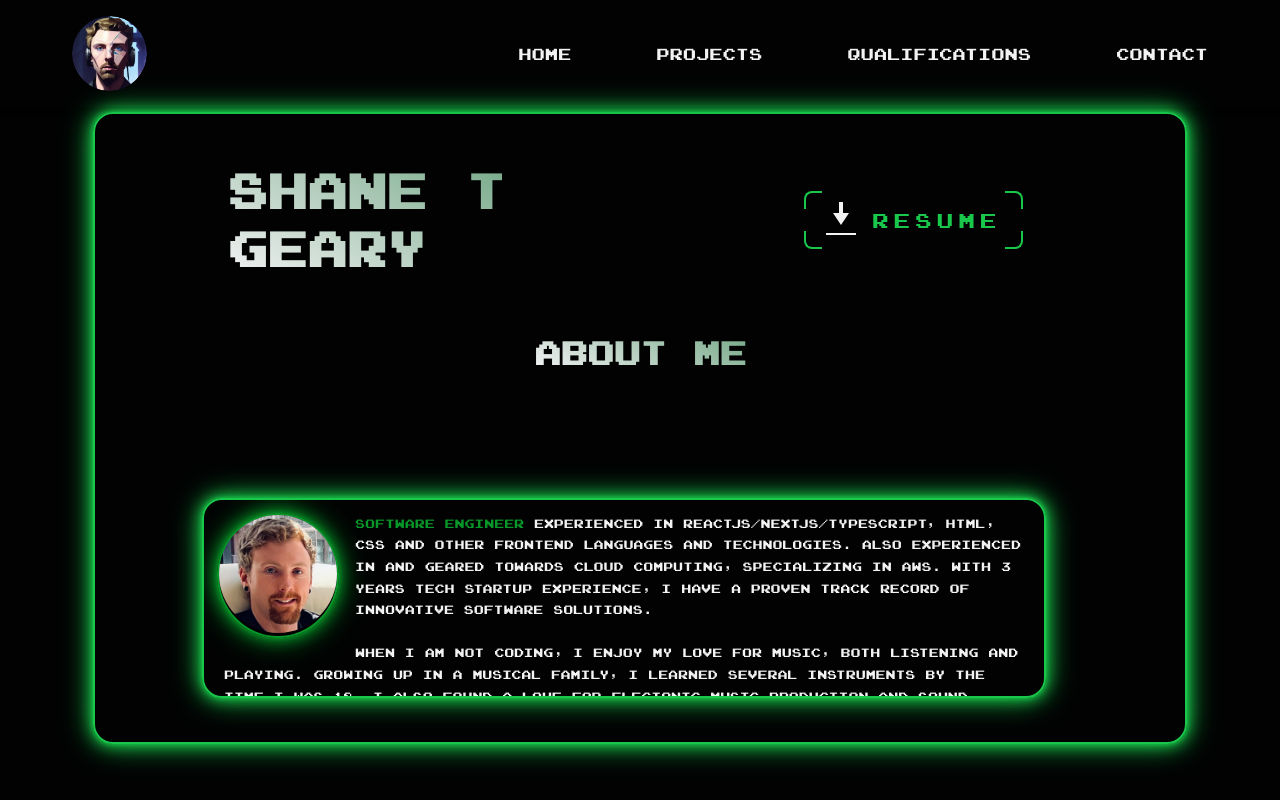
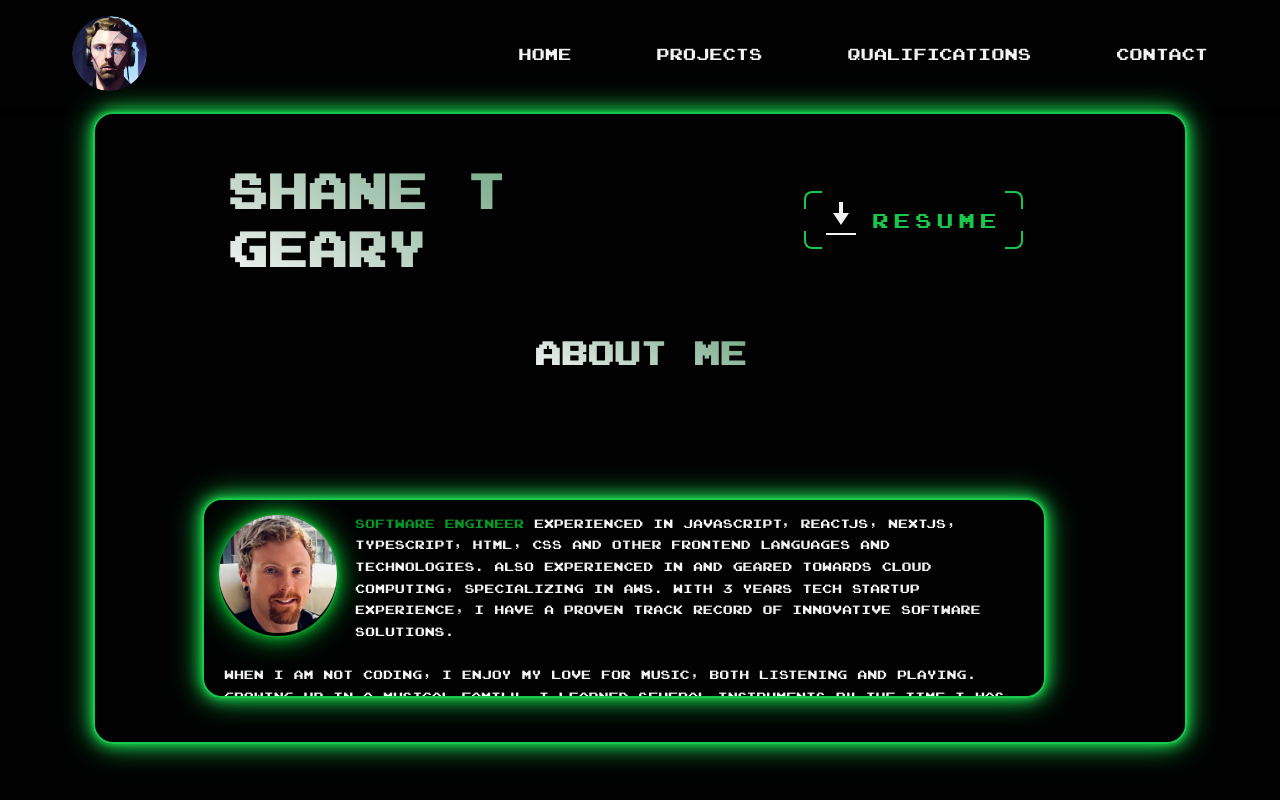
Before and after one commit to Shane-Geary/shane-geary-portfolio, a Next.js app: page / in a window 1280 px wide. Built offline with nearby package versions, Linux system fonts and the light colour scheme.

Commit message:
Update text

```diff
--- a/src/components/about-me/about-me.jsx
+++ b/src/components/about-me/about-me.jsx
@@ -12,8 +12,8 @@ export const AboutMe = () => {
 					<Image
 						src={headshot}
 						alt='Shane Headshot'
-						width={580}
-						height={580}
+						// width={580}
+						// height={580}
 						layout='responsive'
 						style={{
 							borderRadius: '50%'
@@ -22,11 +22,11 @@ export const AboutMe = () => {
 				</div>
 				<div className={styles['aboutMeText']}>
 					<span className={styles['jobTitle']}>Software Engineer</span>{' '}
-					experienced in ReactJS/NextJS/Typescript, HTML, CSS and other frontend
-					languages and technologies. Also experienced in and geared towards
-					cloud computing, specializing in AWS. With 3 years tech startup
-					experience, I have a proven track record of innovative software
-					solutions.
+					experienced in JavaScript, ReactJS, NextJS, Typescript, HTML, CSS and
+					other frontend languages and technologies. Also experienced in and
+					geared towards cloud computing, specializing in AWS. With 3 years tech
+					startup experience, I have a proven track record of innovative
+					software solutions.
 					<br />
 					<br />
 					When I am not coding, I enjoy my love for music, both listening and
--- a/src/components/about-me/about-me.module.scss
+++ b/src/components/about-me/about-me.module.scss
@@ -39,6 +39,7 @@
 
 	@media (max-width: 480px) {
 		height: 40vh;
+		// padding: 0;
 	}
 }
 
```
